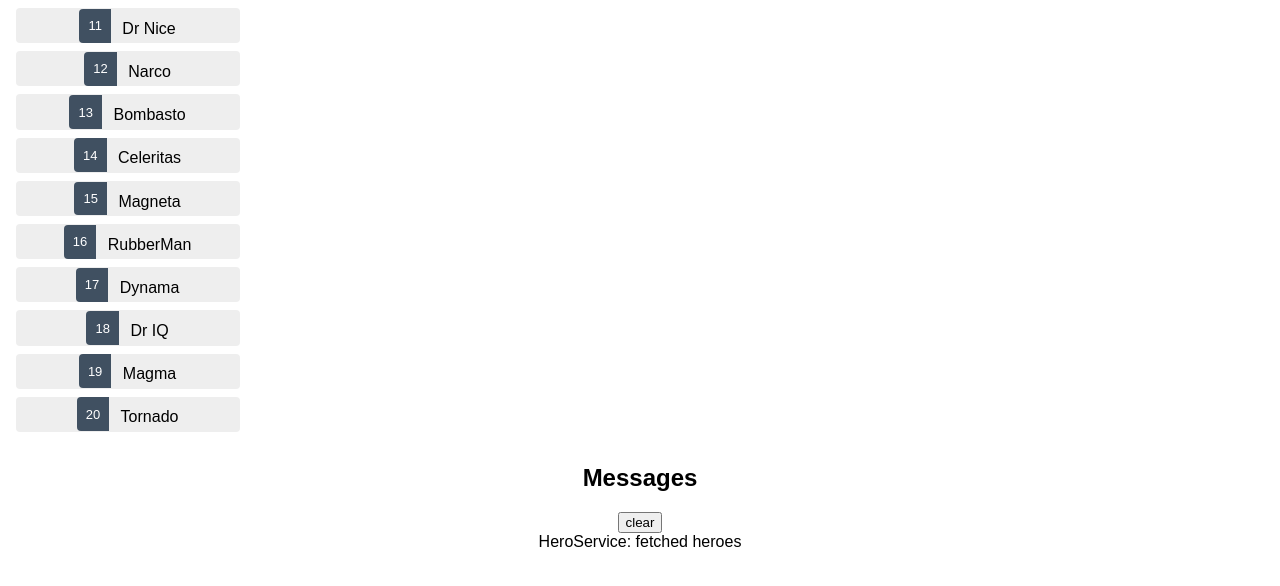
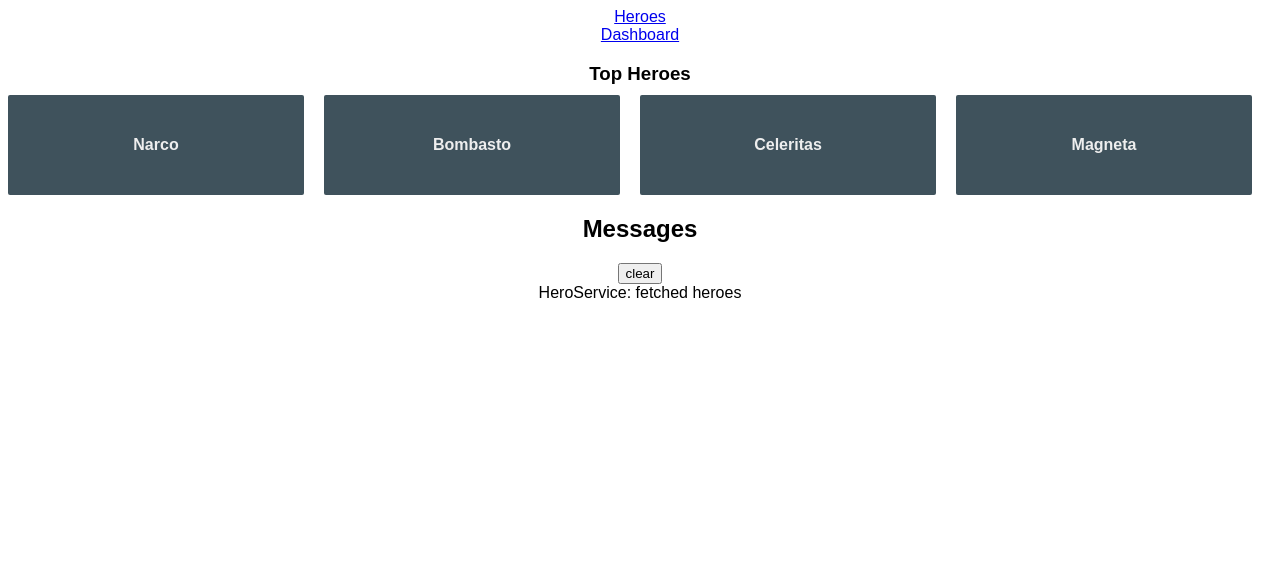
Before and after one commit to Mathieuka/angular-training-quick-starter, an Angular app: page /dashboard in a window 1280 px wide. Before the commit this address led to /. Shown: the top 586 px of the page. Built offline with nearby package versions, Linux system fonts and the light colour scheme.

Commit message:
rooting and deep link done

```diff
--- a/src/app/app-routing.module.ts
+++ b/src/app/app-routing.module.ts
@@ -6,7 +6,8 @@
 @NgModule({
   declarations: [],
   imports: [
-    RouterModule.forRoot(routes)
+    RouterModule.forRoot(routes) // initialize the router and start it listening for browser location changes.
+                                 // The method is called forRoot() because you configure the router at the application's root level.
   ],
   exports: [RouterModule]
 })
--- a/src/app/app.component.html
+++ b/src/app/app.component.html
@@ -1,6 +1,9 @@
 <!--The content below is only a placeholder and can be replaced.-->
 <div style="text-align:center">
-<!-- <router-outlet></router-outlet> -->
-    <app-heroes></app-heroes>
+    <nav>
+        <div><a routerLink="/heroes">Heroes </a></div>
+        <a routerLink="/dashboard">Dashboard</a>
+    </nav>
+    <router-outlet></router-outlet>
     <app-messages></app-messages>
 </div>
--- a/src/app/app.module.ts
+++ b/src/app/app.module.ts
@@ -8,13 +8,15 @@
 import { HeroDetailComponent } from './hero-detail/hero-detail.component';
 import { AppRoutingModule } from './app-routing.module';
 import { MessagesComponent } from './messages/messages.component';
+import { DashboardComponent } from './dashboard/dashboard.component';
 
 @NgModule({
   declarations: [
     AppComponent,
     HeroesComponent,
     HeroDetailComponent,
-    MessagesComponent
+    MessagesComponent,
+    DashboardComponent
   ],
   imports: [ // all ngModule "import" need to be put here in "imports"
     BrowserModule,
--- /dev/null
+++ b/src/app/dashboard/dashboard.component.css
@@ -0,0 +1,63 @@
+/* DashboardComponent's private CSS styles */
+[class*='col-'] {
+    float: left;
+    padding-right: 20px;
+    padding-bottom: 20px;
+  }
+  [class*='col-']:last-of-type {
+    padding-right: 0;
+  }
+  a {
+    text-decoration: none;
+  }
+  *, *:after, *:before {
+    -webkit-box-sizing: border-box;
+    -moz-box-sizing: border-box;
+    box-sizing: border-box;
+  }
+  h3 {
+    text-align: center;
+    margin-bottom: 0;
+  }
+  h4 {
+    position: relative;
+  }
+  .grid {
+    margin: 0;
+  }
+  .col-1-4 {
+    width: 25%;
+  }
+  .module {
+    padding: 20px;
+    text-align: center;
+    color: #eee;
+    max-height: 120px;
+    min-width: 120px;
+    background-color: #3f525c;
+    border-radius: 2px;
+  }
+  .module:hover {
+    background-color: #eee;
+    cursor: pointer;
+    color: #607d8b;
+  }
+  .grid-pad {
+    padding: 10px 0;
+  }
+  .grid-pad > [class*='col-']:last-of-type {
+    padding-right: 20px;
+  }
+  @media (max-width: 600px) {
+    .module {
+      font-size: 10px;
+      max-height: 75px; }
+  }
+  @media (max-width: 1024px) {
+    .grid {
+      margin: 0;
+    }
+    .module {
+      min-width: 60px;
+    }
+  }
--- /dev/null
+++ b/src/app/dashboard/dashboard.component.html
@@ -0,0 +1,9 @@
+<h3>Top Heroes</h3>
+<div class="grid grid-pad">
+    <a *ngFor="let hero of heroes" class="col-1-4" routerLink="/detail/{{hero.id}}">
+        <div class="module hero">
+            <h4>{{hero.name}}</h4>
+        </div>
+    </a>
+
+</div>
--- /dev/null
+++ b/src/app/dashboard/dashboard.component.ts
@@ -0,0 +1,26 @@
+import { Component, OnInit } from '@angular/core';
+import { Hero } from "../Hero";
+import { HeroService } from "../hero.service";
+
+
+
+@Component({
+  selector: 'app-dashboard',
+  templateUrl: './dashboard.component.html',
+  styleUrls: ['./dashboard.component.css']
+})
+export class DashboardComponent implements OnInit {
+
+  heroes: Hero[] = [];
+  constructor(
+    private heroService: HeroService
+  ) { }
+
+  ngOnInit() {
+    this.getHeroes();
+  }
+
+  getHeroes(): void{
+    this.heroService.getHeroes().subscribe(heroes => this.heroes = heroes.slice(1,5));
+  }
+}
--- a/src/app/hero-detail/hero-detail.component.html
+++ b/src/app/hero-detail/hero-detail.component.html
@@ -1,4 +1,5 @@
 <!-- <p>hero-detail works!</p> -->
+
 
 <div *ngIf="hero">
         <h2>{{hero.name | uppercase}} Details</h2>
@@ -8,4 +9,5 @@
             <input [(ngModel)]="hero.name" placeholder="name"/>
           </label>
         </div>
+        <button (click)="goBack()">Back</button>
 </div>
--- a/src/app/hero-detail/hero-detail.component.ts
+++ b/src/app/hero-detail/hero-detail.component.ts
@@ -1,7 +1,14 @@
 import { Component, OnInit, Input } from '@angular/core';
-import { ActivatedRoute } from '@angular/router';
 import { Hero } from "../Hero";
 import { HEROES } from "../mock-heroes";
+
+import { HeroService } from "../hero.service";
+import { Location } from '@angular/common';
+
+//routing
+import { ActivatedRoute } from '@angular/router';
+
+
 
 @Component({
   selector: 'app-hero-detail',
@@ -15,19 +22,23 @@
   //selectedHero: Hero;
 
   constructor(
-     private route: ActivatedRoute, // inject the possibility to access of the information like data, params etc.. of the route
+     private heroService: HeroService,  // The heroService gets hero data from the remote server and this component will use it to get the hero to display
+     private route: ActivatedRoute,     // Inject the possibility to access of the information like data, params etc.. of the route
+     private location: Location         // The location is an Angular service for interacting with the browser, it's for navigate back to the view that navigated here.
   ) { }
 
   ngOnInit() {
-    //   this.route.paramMap.subscribe(params=> {
-    //   console.log(params," route params in hero-detail.component");
-    //      const { heroId } = params.params;
-    //     [ this.hero ] = HEROES.filter(hero => {
-    //     if( hero.id === ~~heroId){
-    //       return hero;
-    //     }
-    //   });
-    // })
+    this.getHero()
   }
 
+  //IMPORTANT: the + operator before this.route... is juste for casting the result to an number.
+  getHero(): void{ //NOTE: The paramMap is a dictionary of route parameter values extracted from the URL
+    const id = +this.route.snapshot.paramMap.get('id'); //NOTE: The route.snapshot is a static image of the route information shortly after the component was created.
+    this.heroService.getHero(id).subscribe(hero => this.hero = hero);
+  }
+
+  goBack(): void {
+  this.location.back();
 }
+
+}
--- a/src/app/hero.service.ts
+++ b/src/app/hero.service.ts
@@ -21,4 +21,10 @@
     this.messageService.add('HeroService: fetched heroes');
     return of(HEROES); // of(HEROES) returns an Observable<Hero[]> that emits a single value, the array of mock heroes.
   }
+
+  //This asynchronous approach will work when the HeroService requests heroes from the server.
+  getHero(id: number): Observable<Hero>{
+    this.messageService.add(`HeroService => fetched the hero with the id=${id}`);
+    return of(HEROES.find(hero => hero.id === id));
+  }
 }
--- a/src/app/heroes/heroes.component.html
+++ b/src/app/heroes/heroes.component.html
@@ -3,10 +3,10 @@
         <!-- NOTE: example => When the current row hero is the same as the selectedHero, Angular adds the "selected" CSS class.
                               When the two heroes are different, Angular removes the class. -->
         <li
-        *ngFor="let hero of heroes; index as heroId"
-        (click)="onSelect(hero)"
-        [class.selected]="hero === selectedHero">
-            <span class="badge" [routerLink]="['/heroes' , hero.id]">{{hero.id}}</span>{{hero.name}}
+        *ngFor="let hero of heroes">
+            <a routerLink="/detail/{{hero.id}}">
+                <span class="badge">{{hero.id}}</span>{{hero.name}}
+            </a>
+
         </li>
     </ul>
-    <app-hero-detail [hero]="selectedHero"></app-hero-detail>
--- a/src/app/heroes/heroes.component.ts
+++ b/src/app/heroes/heroes.component.ts
@@ -1,5 +1,5 @@
 import { Component, OnInit } from '@angular/core';
-import { Hero } from '../Hero';
+
 
 //import service
 import { HeroService } from '../hero.service';
@@ -13,7 +13,7 @@
 
 
 export class HeroesComponent implements OnInit {
-   selectedHero: Hero;
+
    heroes;
 
    constructor(
@@ -29,8 +29,5 @@
      this.HeroService.getHeroes().subscribe(heroes => this.heroes = heroes); // here we subscribe to the observable in hero.service.ts
    }
 
-   onSelect(hero: Hero): void{
-     this.selectedHero = hero;
-   }
 
 }
--- a/src/app/route.ts
+++ b/src/app/route.ts
@@ -2,8 +2,11 @@
 
 import { HeroesComponent } from './heroes/heroes.component';
 import { HeroDetailComponent } from './hero-detail/hero-detail.component';
+import { DashboardComponent }   from './dashboard/dashboard.component';
 
 export const routes: Routes = [
+  { path: '', redirectTo: '/dashboard', pathMatch: "full"}, //default path
   { path: 'heroes', component: HeroesComponent},
-  { path: 'heroes/:heroId', component: HeroDetailComponent}
+  { path: 'detail/:id', component: HeroDetailComponent},
+  { path: 'dashboard', component: DashboardComponent}
 ];
```
Also changed, not shown: 1 other file (tests, documents, lock files or other folders).
